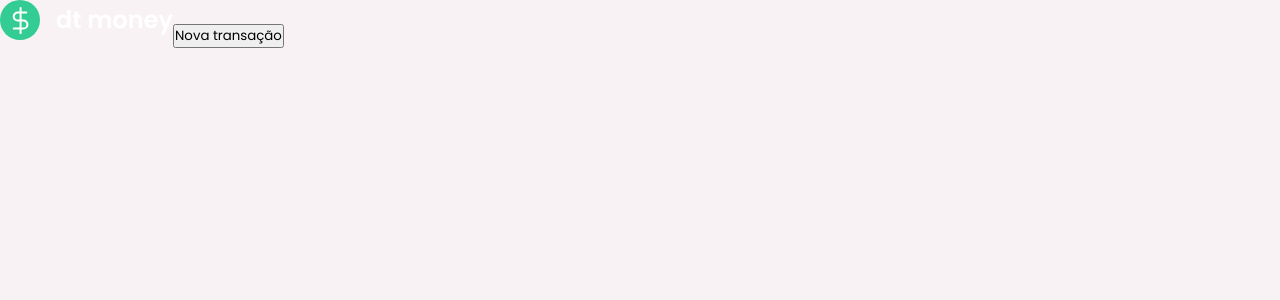
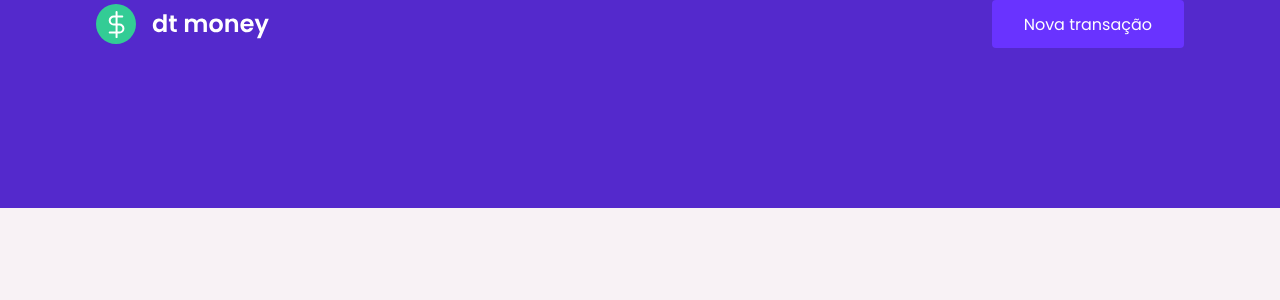
Before and after one commit to gustavonvp/dtmoney, a React (Create React App) app: page / in a window 1280 px wide. Shown: the top 300 px of the page. Built offline with nearby package versions, Linux system fonts and the light colour scheme.

Commit message:
Adding style on header with interpolation Closes #5

```diff
--- a/src/components/Header/index.tsx
+++ b/src/components/Header/index.tsx
@@ -1,12 +1,14 @@
 import logoImg from '../../assets/logo.svg';
-
+import {Container, Content } from './styles' ;
 export function Header() {
     return (
-        <header>
+        <Container>
+            <Content>
            <img src={logoImg} alt="dt money" />
            <button type="button">
                Nova transação
            </button>
-        </header>
+            </Content>
+        </Container>
     )
 }
--- /dev/null
+++ b/src/components/Header/styles.ts
@@ -0,0 +1,28 @@
+import styled from "styled-components";
+
+export const Container = styled.header`
+    background: var(--blue);
+`;
+
+export const Content = styled.div`
+    max-width: 1120px;
+    margin: 0 auto;
+
+    padding: 0 1rem 10rem;
+    display: flex;
+    align-items: center;
+    justify-content: space-between;
+
+button {
+    font-size: 1rem;
+    color: #fff;
+    background-color: var(--blue-light);
+    border: 0;
+    padding: 0 2rem;
+    border-radius: 0.25rem;
+    height: 3rem;
+
+}
+
+
+`
```
